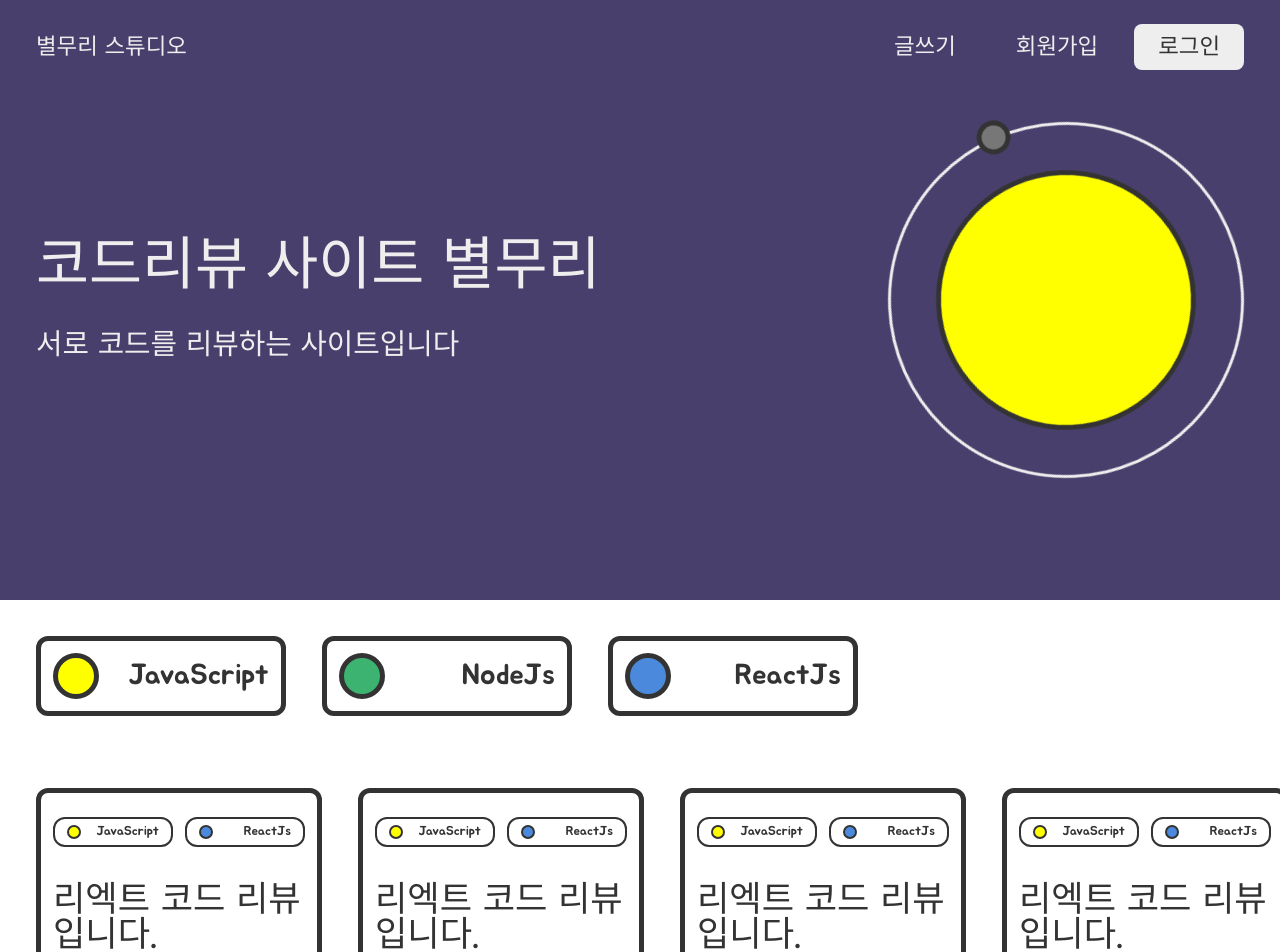
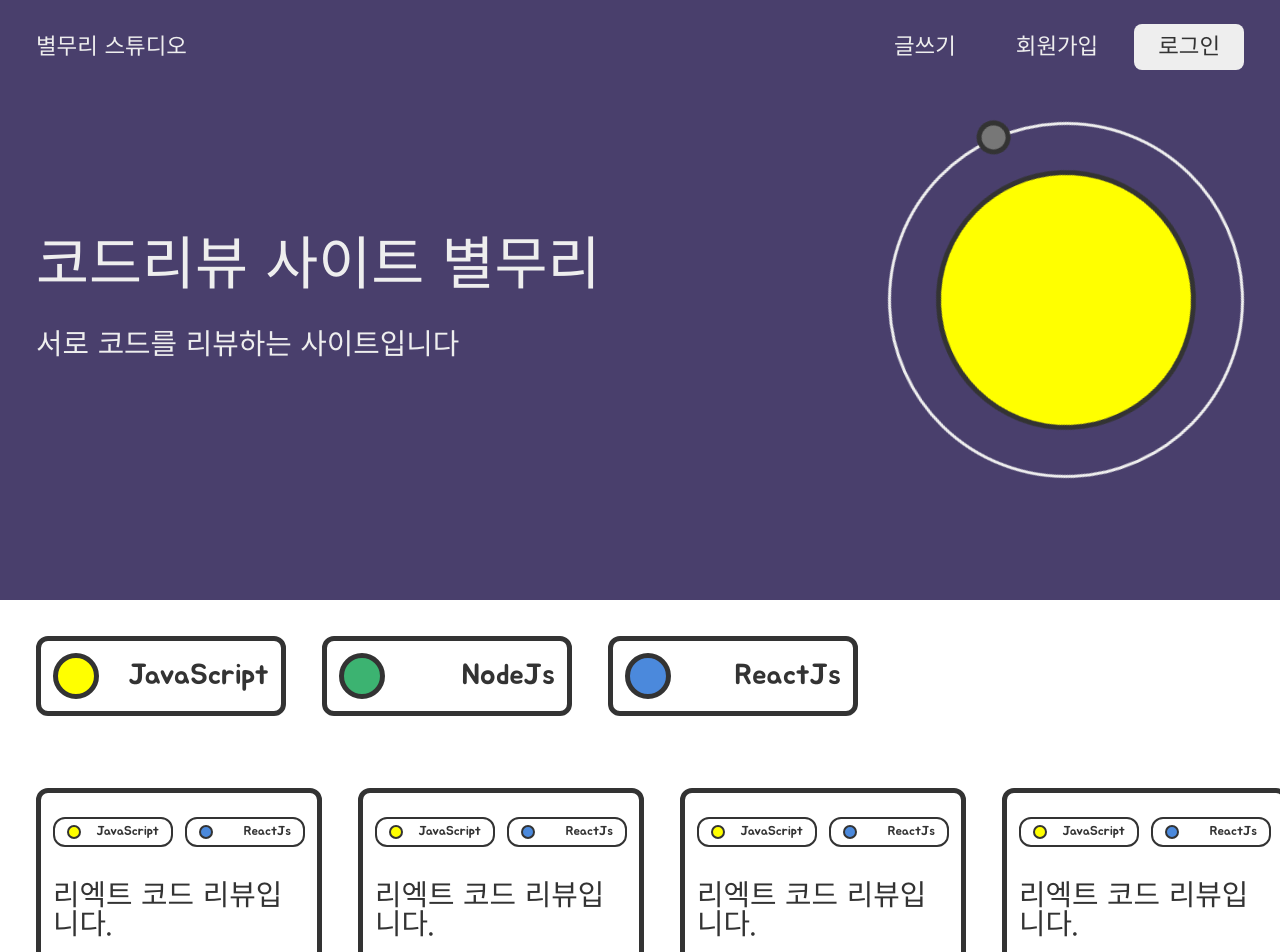
Before and after one commit to helloworld442/code-review-mono-repo, a React (Vite) app: page / in a window 1280 px wide. Shown: the top 952 px of the page. Built offline with nearby package versions, Linux system fonts and the light colour scheme.

Commit message:
fix : fix review item font size #10

```diff
--- a/src/features/review/component/ReviewItem.scss
+++ b/src/features/review/component/ReviewItem.scss
@@ -26,7 +26,7 @@
   margin: 12px 0;
   h2 {
     margin-bottom: 18px;
-    font-size: 2.2rem;
+    font-size: 1.8rem;
     font-weight: bold;
     color: #333;
   }
```
